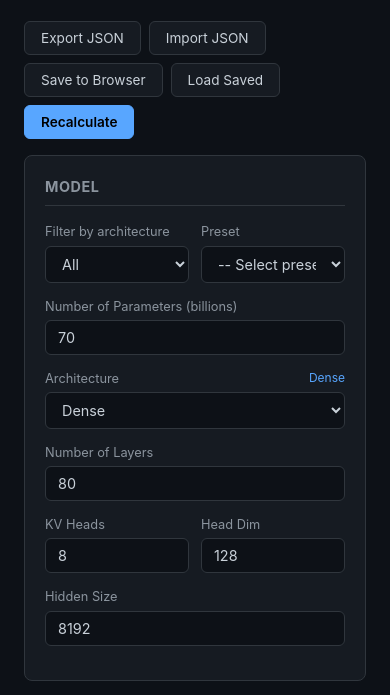
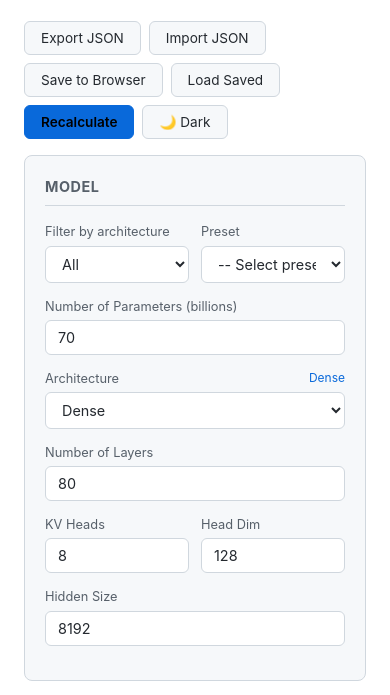
Before and after one commit to totalwindupflightsystems/inference-estimator, a plain HTML site: page cluster-estimator.html in a window 390 px wide. Shown: the part 108-803 px from the top of the page. Drawn offline with Linux system fonts and the light colour scheme.

Commit message:
feat: CE-017 — Dark/light theme toggle
Co-authored-by: Alexis Okuwa <wojonstech@gmail.com>

```diff
--- a/cluster-estimator.html
+++ b/cluster-estimator.html
@@ -6,6 +6,8 @@
 <title>Inference Cluster Estimator</title>
 <style>
   :root { --bg: #0d1117; --surface: #161b22; --border: #30363d; --text: #c9d1d9; --text-dim: #8b949e; --accent: #58a6ff; --accent2: #3fb950; --warn: #d2991d; --danger: #f85149; --slider-track: #21262d; }
+  /* CE-017: Light theme */
+  [data-theme="light"] { --bg: #ffffff; --surface: #f6f8fa; --border: #d0d7de; --text: #24292f; --text-dim: #57606a; --accent: #0969da; --accent2: #1a7f37; --warn: #9a6700; --danger: #cf222e; --slider-track: #eaeef2; }
   * { box-sizing: border-box; margin: 0; padding: 0; }
   body { font-family: -apple-system, BlinkMacSystemFont, 'Segoe UI', Roboto, sans-serif; background: var(--bg); color: var(--text); line-height: 1.5; padding: 24px; max-width: 1200px; margin: 0 auto; }
   h1 { font-size: 1.5rem; margin-bottom: 4px; }
@@ -58,7 +60,7 @@
   .api-model-row.active .model-name { color: var(--accent); font-weight: 600; }
 </style>
 </head>
-<body>
+<body data-theme="dark">
 
 <h1>Inference Cluster Estimator</h1>
 <p class="subtitle">Model params + quantization + context → VRAM, KV cache, sweet spot</p>
@@ -69,6 +71,7 @@
   <button onclick="saveConfig()">Save to Browser</button>
   <button onclick="loadConfig()">Load Saved</button>
   <button class="primary" onclick="recalculate()">Recalculate</button>
+  <button id="themeToggle" onclick="toggleTheme()" title="Toggle light/dark theme">☀️ Light</button>
   <span class="status" id="status">Saved ✓</span>
 </div>
 
@@ -568,6 +571,37 @@
 </div>
 
 <script>
+// CE-017: Theme toggle — dark/light with localStorage + system preference detection
+const THEME_KEY = 'cluster-estimator-theme';
+
+function applyTheme(theme) {
+  document.body.setAttribute('data-theme', theme);
+  const btn = document.getElementById('themeToggle');
+  if (btn) btn.textContent = theme === 'light' ? '🌙 Dark' : '☀️ Light';
+}
+
+function toggleTheme() {
+  const current = document.body.getAttribute('data-theme');
+  const next = current === 'light' ? 'dark' : 'light';
+  applyTheme(next);
+  localStorage.setItem(THEME_KEY, next);
+}
+
+function detectSystemTheme() {
+  if (window.matchMedia && window.matchMedia('(prefers-color-scheme: dark)').matches) {
+    return 'dark';
+  }
+  return 'light';
+}
+
+(function initTheme() {
+  let theme = localStorage.getItem(THEME_KEY);
+  if (!theme) {
+    theme = detectSystemTheme();
+  }
+  applyTheme(theme);
+})();
+
 // CE-013: tflops_bf16 = BF16/FP16 tensor performance for compute-bound prefill estimates
 const GPU_SPECS = {
   'H100-80':   { vram: 80,  bw: 3350, name: 'H100 80GB', price_hour: 2.50, tflops_bf16: 990 },
```
